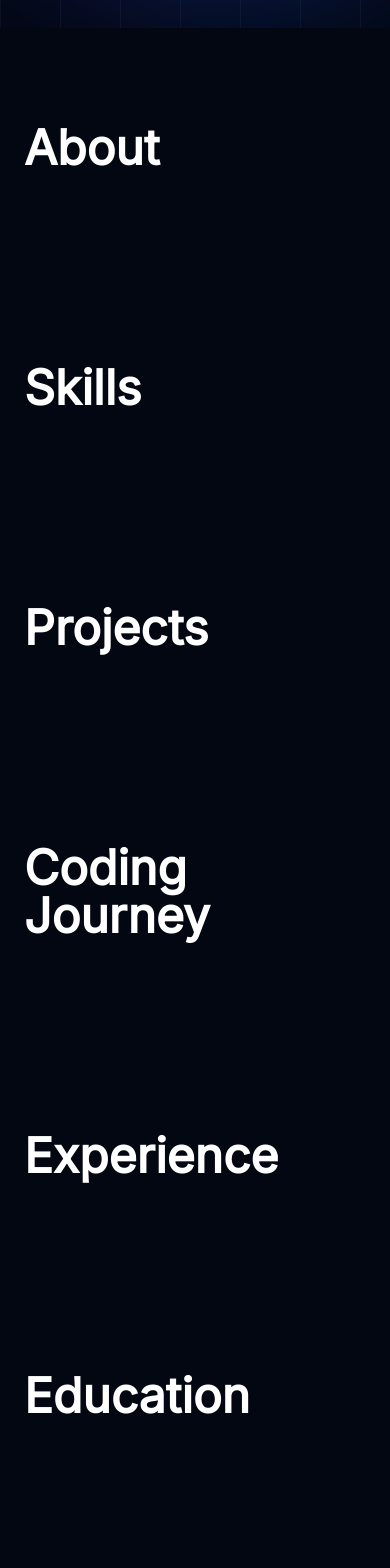
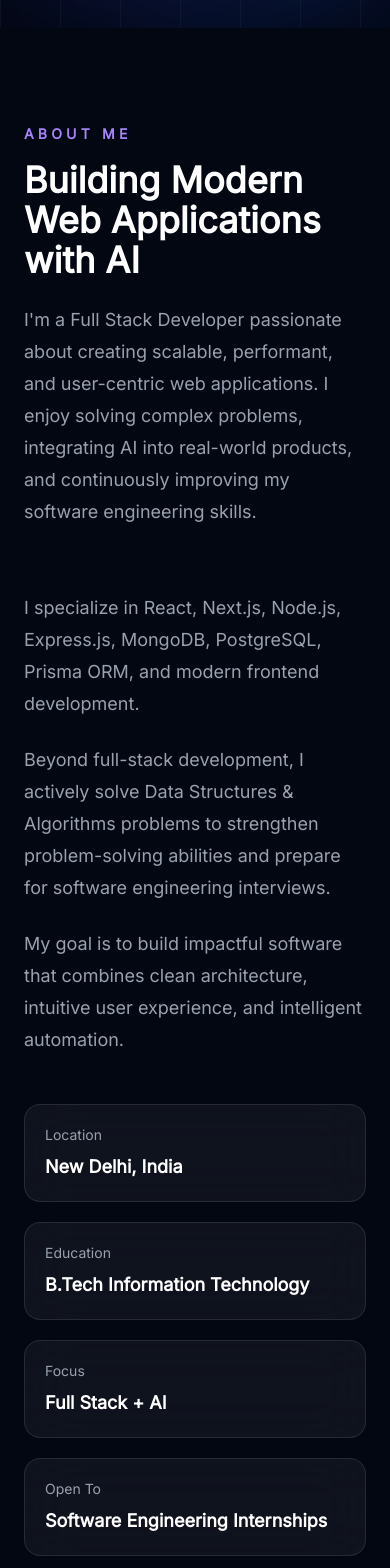
Before and after one commit to piyush-garg-web/portfolio, a React (Vite) app: page / in a window 390 px wide. Shown: the part 1700-3268 px from the top of the page. Built offline with nearby package versions, Linux system fonts and the light colour scheme.

Commit message:
feat: build responsive about section

```diff
--- a/src/App.jsx
+++ b/src/App.jsx
@@ -1,6 +1,7 @@
 import Navbar from "./components/layout/Navbar";
 import Section from "./components/layout/Section";
 import Hero from "./components/sections/Hero";
+import About from "./components/sections/About";
 
 function App() {
   return (
@@ -10,9 +11,7 @@ function App() {
       <main>
         <Hero />
 
-        <Section id="about">
-          <h2 className="text-5xl font-bold">About</h2>
-        </Section>
+       <About />
 
         <Section id="skills">
           <h2 className="text-5xl font-bold">Skills</h2>
--- a/src/components/sections/About.jsx
+++ b/src/components/sections/About.jsx
@@ -0,0 +1,61 @@
+import { motion } from "framer-motion";
+
+import about from "../../data/about";
+
+import Section from "../layout/Section";
+import SectionHeading from "../ui/SectionHeading";
+import InfoCard from "../ui/InfoCard";
+
+function About() {
+  return (
+    <Section id="about">
+      <SectionHeading
+        eyebrow={about.eyebrow}
+        title={about.title}
+        description={about.description}
+      />
+
+      <div className="grid gap-12 lg:grid-cols-2 lg:gap-20">
+        {/* Left */}
+        <motion.div
+          initial={{ opacity: 0, y: 40 }}
+          whileInView={{ opacity: 1, y: 0 }}
+          viewport={{ once: true }}
+          transition={{ duration: 0.6 }}
+          className="space-y-6"
+        >
+          {about.paragraphs.map((paragraph, index) => (
+            <p
+              key={index}
+              className="text-lg leading-8 text-gray-400"
+            >
+              {paragraph}
+            </p>
+          ))}
+        </motion.div>
+
+        {/* Right */}
+        <motion.div
+          initial={{ opacity: 0, y: 40 }}
+          whileInView={{ opacity: 1, y: 0 }}
+          viewport={{ once: true }}
+          transition={{
+            duration: 0.6,
+            delay: 0.2,
+          }}
+          className="grid gap-5 sm:grid-cols-2"
+        >
+          {about.highlights.map((item) => (
+            <InfoCard
+              key={item.title}
+              title={item.title}
+              value={item.value}
+            />
+          ))}
+        </motion.div>
+      </div>
+    </Section>
+  );
+}
+
+export default About;
```
Also changed, not shown: src/data/contact.js (added), src/data/testimonials.js (added), 1 other file (tests, documents, lock files or other folders).
